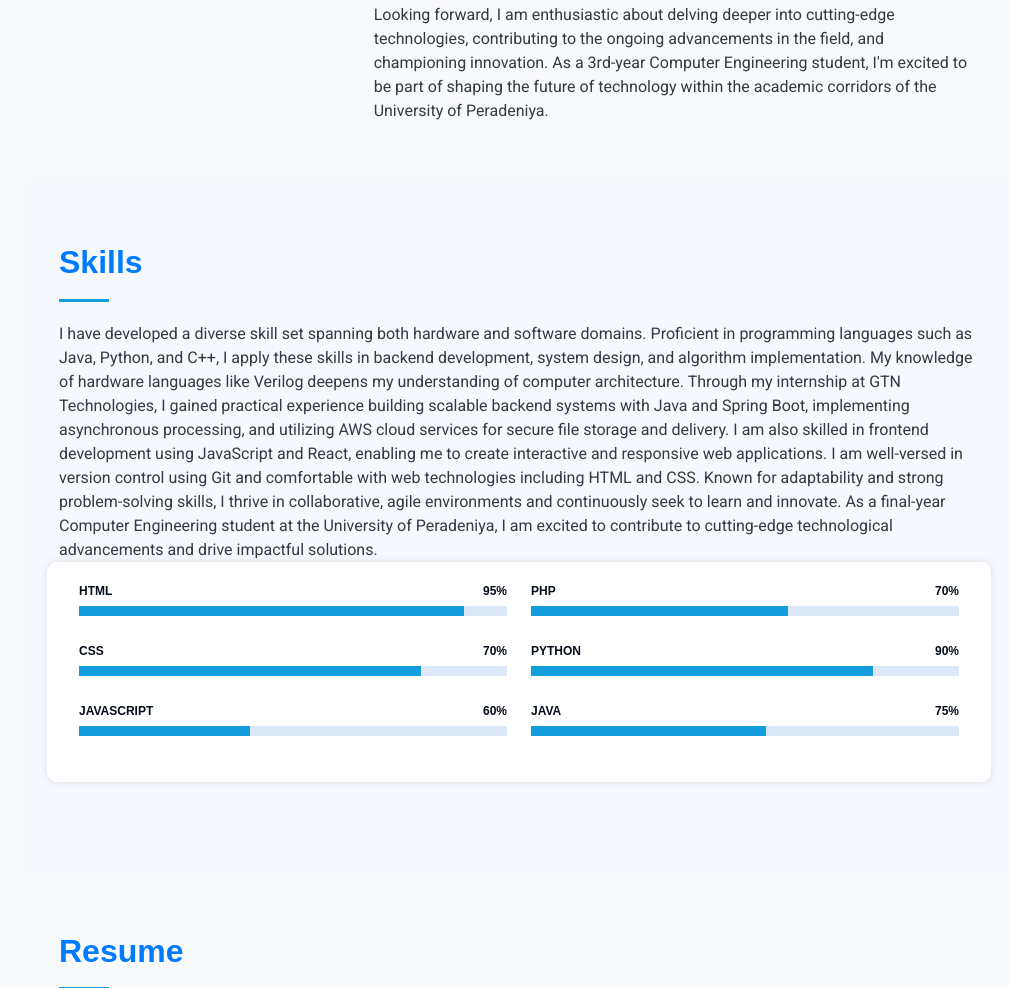
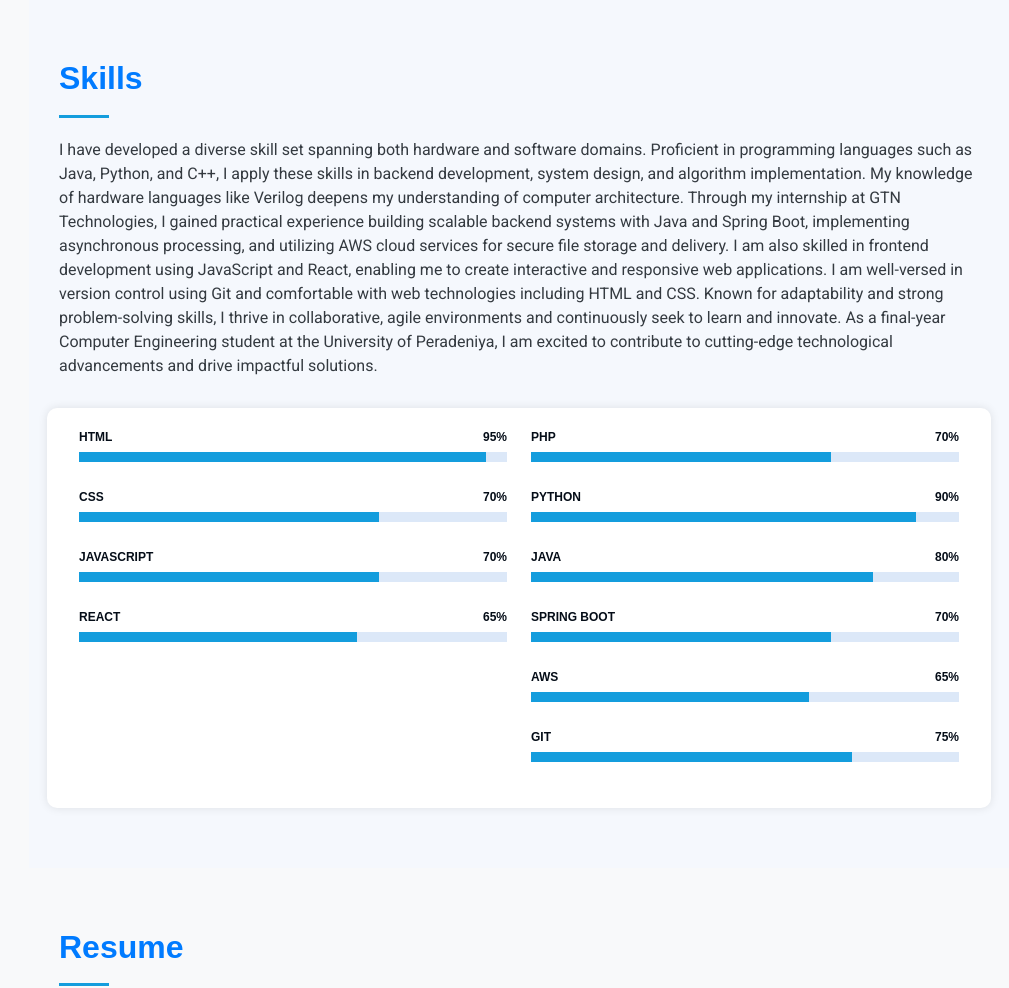
Before and after one commit to Arul-Hari/portfolio, a plain HTML site: page index.html in a window 1280 px wide. Shown: the part 2265-3253 px from the top of the page, without its empty margins (271-1280 px from the left). Drawn offline with Linux system fonts and the light colour scheme.

Commit message:
Update index.html

```diff
--- a/index.html
+++ b/index.html
@@ -213,10 +213,6 @@
                   </ul>
                 </div>
               </div>
-              <p>
-               Hello! I’m Harishanth, a final-year Computer Engineering undergraduate at the University of Peradeniya, passionate about bridging the gap between hardware and software to build impactful solutions. With hands-on experience in backend development using Java, Spring Boot, and cloud platforms like AWS, I thrive on transforming complex concepts into scalable, real-world applications. Driven by curiosity and a problem-solving mindset, I’m eager to contribute to innovative projects that shape the future of technology.
-              </p>
-
              <h3>Technical Expertise</h3>
 <p>
   Proficient in a broad range of technologies, including programming languages such as Java and Python, system design principles, and hardware description languages like Verilog. During my internship at GTN Technologies, I gained hands-on experience developing scalable backend solutions using Java and Spring Boot, implementing asynchronous processing, and working with cloud services like AWS for secure file storage and delivery. I excel in applying solid software engineering principles and crafting maintainable, efficient code. Whether coding, designing system architectures, or exploring computer hardware, I am driven to create innovative solutions that push technological boundaries.
@@ -271,46 +267,35 @@
       <p>
         I have developed a diverse skill set spanning both hardware and software domains. Proficient in programming languages such as Java, Python, and C++, I apply these skills in backend development, system design, and algorithm implementation. My knowledge of hardware languages like Verilog deepens my understanding of computer architecture. Through my internship at GTN Technologies, I gained practical experience building scalable backend systems with Java and Spring Boot, implementing asynchronous processing, and utilizing AWS cloud services for secure file storage and delivery. I am also skilled in frontend development using JavaScript and React, enabling me to create interactive and responsive web applications. I am well-versed in version control using Git and comfortable with web technologies including HTML and CSS. Known for adaptability and strong problem-solving skills, I thrive in collaborative, agile environments and continuously seek to learn and innovate. As a final-year Computer Engineering student at the University of Peradeniya, I am excited to contribute to cutting-edge technological advancements and drive impactful solutions.
       </p>
-
+    </div>
 
     <div class="row skills-content">
       <div class="col-lg-6" data-aos="fade-up">
         <div class="progress">
           <span class="skill">HTML <i class="val">95%</i></span>
           <div class="progress-bar-wrap">
-                  <div
-                    class="progress-bar"
-                    role="progressbar"
-                    aria-valuenow="90"
-                    aria-valuemin="0"
-                    aria-valuemax="100"
-                  ></div>
+            <div class="progress-bar" role="progressbar" aria-valuenow="95" aria-valuemin="0" aria-valuemax="100"></div>
           </div>
         </div>
 
         <div class="progress">
           <span class="skill">CSS <i class="val">70%</i></span>
           <div class="progress-bar-wrap">
-                  <div
-                    class="progress-bar"
-                    role="progressbar"
-                    aria-valuenow="80"
-                    aria-valuemin="0"
-                    aria-valuemax="100"
-                  ></div>
+            <div class="progress-bar" role="progressbar" aria-valuenow="70" aria-valuemin="0" aria-valuemax="100"></div>
           </div>
         </div>
 
         <div class="progress">
-                <span class="skill">JavaScript <i class="val">60%</i></span>
+          <span class="skill">JavaScript <i class="val">70%</i></span>
           <div class="progress-bar-wrap">
-                  <div
-                    class="progress-bar"
-                    role="progressbar"
-                    aria-valuenow="40"
-                    aria-valuemin="0"
-                    aria-valuemax="100"
-                  ></div>
+            <div class="progress-bar" role="progressbar" aria-valuenow="70" aria-valuemin="0" aria-valuemax="100"></div>
+          </div>
+        </div>
+
+        <div class="progress">
+          <span class="skill">React <i class="val">65%</i></span>
+          <div class="progress-bar-wrap">
+            <div class="progress-bar" role="progressbar" aria-valuenow="65" aria-valuemin="0" aria-valuemax="100"></div>
           </div>
         </div>
       </div>
@@ -319,45 +304,49 @@
         <div class="progress">
           <span class="skill">PHP <i class="val">70%</i></span>
           <div class="progress-bar-wrap">
-                  <div
-                    class="progress-bar"
-                    role="progressbar"
-                    aria-valuenow="60"
-                    aria-valuemin="0"
-                    aria-valuemax="100"
-                  ></div>
+            <div class="progress-bar" role="progressbar" aria-valuenow="70" aria-valuemin="0" aria-valuemax="100"></div>
           </div>
         </div>
 
         <div class="progress">
-                <span class="skill">PYTHON <i class="val">90%</i></span>
+          <span class="skill">Python <i class="val">90%</i></span>
           <div class="progress-bar-wrap">
-                  <div
-                    class="progress-bar"
-                    role="progressbar"
-                    aria-valuenow="80"
-                    aria-valuemin="0"
-                    aria-valuemax="100"
-                  ></div>
+            <div class="progress-bar" role="progressbar" aria-valuenow="90" aria-valuemin="0" aria-valuemax="100"></div>
           </div>
         </div>
 
         <div class="progress">
-                <span class="skill">java <i class="val">75%</i></span>
+          <span class="skill">Java <i class="val">80%</i></span>
           <div class="progress-bar-wrap">
-                  <div
-                    class="progress-bar"
-                    role="progressbar"
-                    aria-valuenow="55"
-                    aria-valuemin="0"
-                    aria-valuemax="100"
-                  ></div>
+            <div class="progress-bar" role="progressbar" aria-valuenow="80" aria-valuemin="0" aria-valuemax="100"></div>
+          </div>
+        </div>
+
+        <div class="progress">
+          <span class="skill">Spring Boot <i class="val">70%</i></span>
+          <div class="progress-bar-wrap">
+            <div class="progress-bar" role="progressbar" aria-valuenow="70" aria-valuemin="0" aria-valuemax="100"></div>
+          </div>
+        </div>
+
+        <div class="progress">
+          <span class="skill">AWS <i class="val">65%</i></span>
+          <div class="progress-bar-wrap">
+            <div class="progress-bar" role="progressbar" aria-valuenow="65" aria-valuemin="0" aria-valuemax="100"></div>
+          </div>
+        </div>
+
+        <div class="progress">
+          <span class="skill">Git <i class="val">75%</i></span>
+          <div class="progress-bar-wrap">
+            <div class="progress-bar" role="progressbar" aria-valuenow="75" aria-valuemin="0" aria-valuemax="100"></div>
           </div>
         </div>
       </div>
     </div>
   </div>
 </section>
+
       <!-- End Skills Section -->
 
       <!-- ======= Resume Section ======= -->
```
Lines whose indentation alone changed are shown as unchanged.
